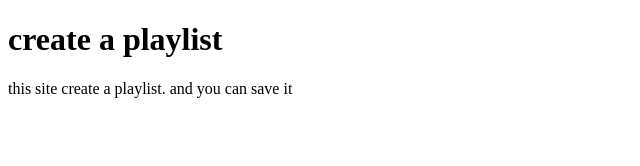
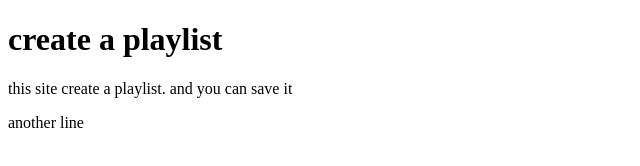
Before and after one commit to A1Daniel1/playlist, a plain HTML site: page index.html in a window 1280 px wide. Shown: the full height of the page, 0-640 px from the left. Drawn offline with Linux system fonts and the light colour scheme.

Commit message:
Update index.html
only testing my vscode setup

```diff
--- a/index.html
+++ b/index.html
@@ -8,5 +8,6 @@
 <body>
     <h1>create a playlist</h1>
     <p>this site create a playlist. and you can save it</p>
+    <p>another line<p>
 </body>
 </html>
```
